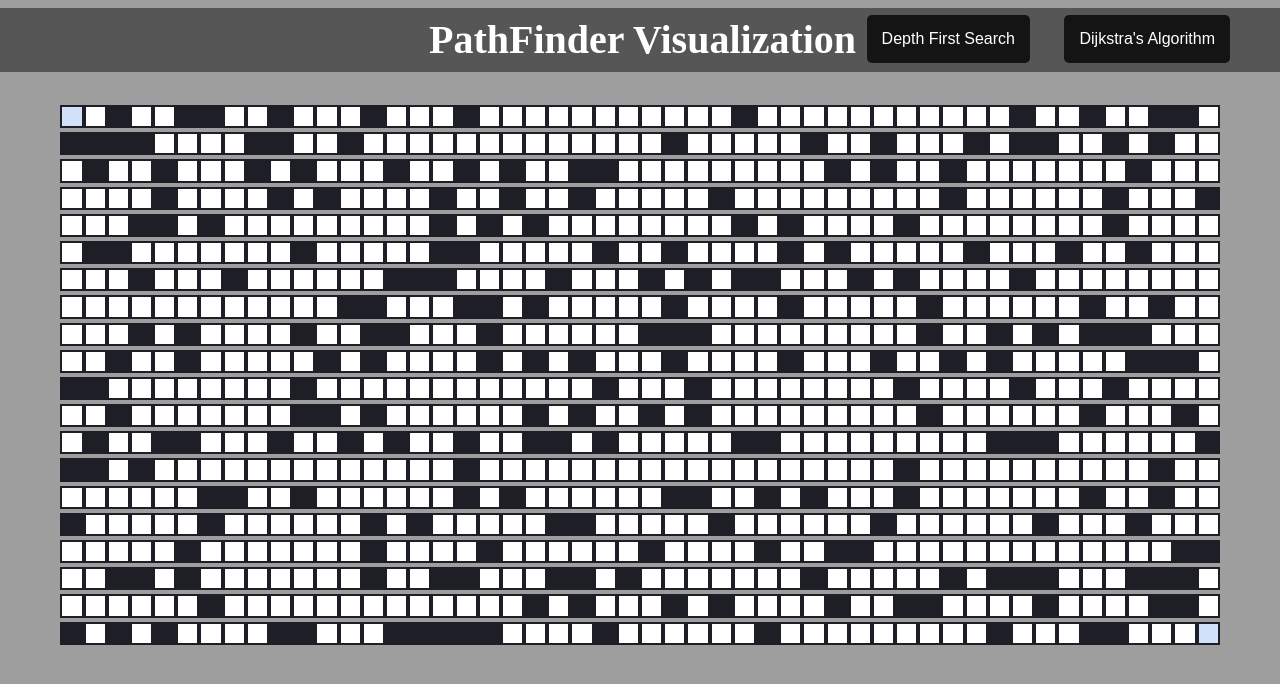
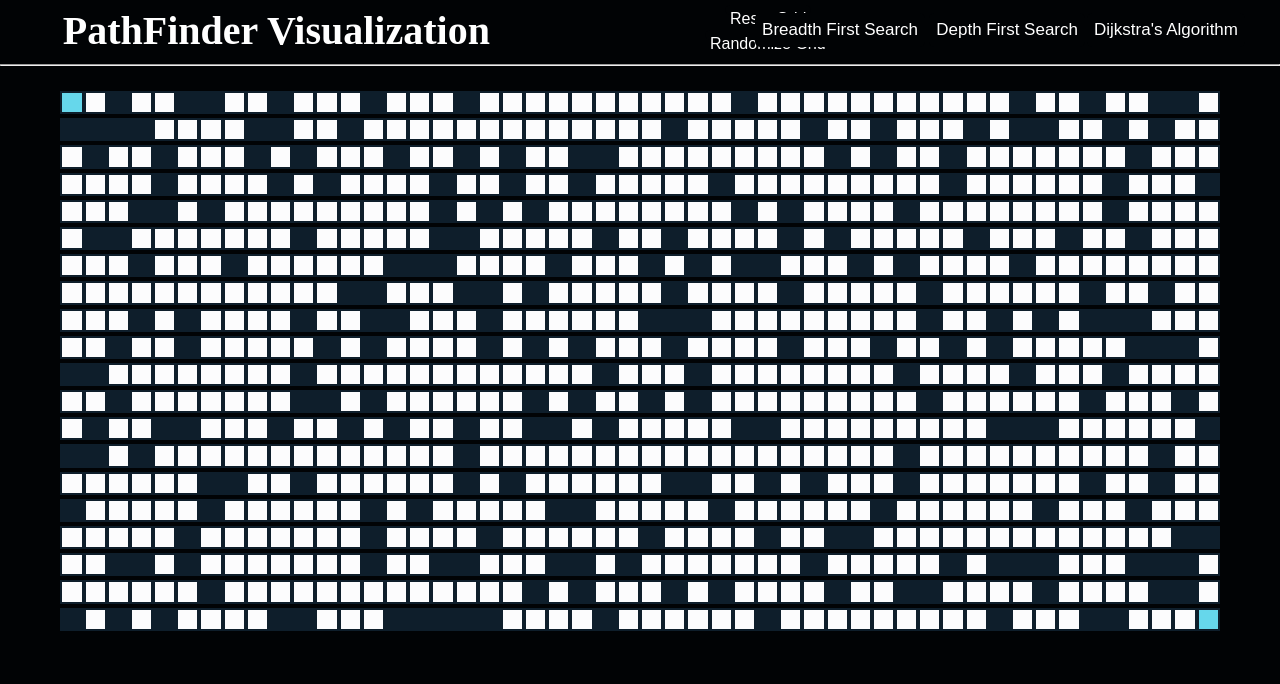
Before and after one commit to thaluji/Path-Finding-Algorithm-Visualizer, a React (Create React App) app: page / in a window 1280 px wide. Shown: the top 684 px of the page. Built offline with nearby package versions, Linux system fonts and the light colour scheme.

Commit message:
BFS Added, Reset Buttons added, UI improved

```diff
--- a/src/PathfindingVisualizer/Node/Node.css
+++ b/src/PathfindingVisualizer/Node/Node.css
@@ -1,27 +1,43 @@
+/*
+lightest blue: #66D7EB
+blue 2: #51ACC5
+blue 3: #3e849e
+blue 4: #2c5f78
+blue 5: #1c33d52
+dark blue: #0e1e2b
+black : #010305
+*/
+
 .node-simple {
       width: 1.5vw;
       height: 1.5vw;
-      background-color: #ffffff;
-      border: 2px solid #1e1f26;
+      border: 2px solid #0e1e2b;
+
+      /* width : 0.75vw; */
+      /* height : 0.75vw; */
+      /* border: 1px solid #0e1e2b; */
+
+      background-color: #fcfcfd;
       display: inline-block;
 }
 
+.node-visited {
+      background-color: #2c5f78;
+}
+
 .node-start {
-      background-color: #d0e1f9;
+      background-color: #66D7EB;
 }
 
 .node-end {
-      background-color: #d0e1f9;
+      background-color: #66D7EB;
 }
 
 .node-wall {
-      background-color: #1e1f26;
-}
-
-.node-visited {
-      background-color: #4d648d;
+      background-color: #0e1e2b;
 }
 
 .node-shortest-path {
+      /* background-color: #; */
       background-color: #FBA92C;
 }
--- a/src/PathfindingVisualizer/PathfindingVisualizer.css
+++ b/src/PathfindingVisualizer/PathfindingVisualizer.css
@@ -1,9 +1,11 @@
 /*
-#141414 -> black
-#9e9e9e -> grey
-#565656 -> dark grey
-#FBA92C -> yellow
-#ffffff -> white
+lightest blue: #66D7EB
+blue 2: #51ACC5
+blue 3: #3e849e
+blue 4: #2c5f78
+blue 5: #1c33d52
+dark blue: #0e1e2b
+black : #010305
 */
 
 * {
@@ -20,48 +22,63 @@
 header {
       height: 7vh;
       width: 100%;
-
-      /* position: absolute; */
-      margin: 0;
-
-      background-color: #565656;
-      color: #ffffff;
+      background-color: #010305;
       text-align: center;
       font-family: 'Times New Roman', Times, serif;
       font-size: 3vh;
       padding-top: 1vh;
 }
 
-body {
-      height: 90vh;
-      width: 100%;
-      padding-top: 1vh;
+h1 {
+      margin-left: 1vw;
 
-      /* position: absolute; */
-      background-color: #9e9e9e;
+      top: 7px;
+      left: 50px;
+      position: absolute;
+
+      display: block;
+      font-size: 5vh;
       color: #ffffff;
 }
 
-h1 {
-      margin-left: 0.4vw;
-      /* margin-right: auto; */
-      /* vertical-align: middle; */
+/* .resetbuttons {
       position: relative;
-      display: block;
-      font-size: 5vh;
+
+
+} */
+
+.button {
+      top: 13px;
+      vertical-align: middle;
+
+      margin-left: 5px;
+      margin-right: 5px;
+
+      padding: 7px;
+
+      background-color: #010305;
+      color: white;
+      border: none;
+      border-radius: 5px;
+
+      text-align: center;
+      text-decoration: none;
+      font-size: 17px;
+
+      display: inline-block;
+      position: absolute;
 }
 
-button {
-      /* margin-left: 1vw; */
-      /* margin-right: 1vw; */
-      top: 15px;
+.resetbutton {
+      top: 5px;
       vertical-align: middle;
 
-      /* padding-top: 1vh; */
-      padding: 15px;
-      /* right: 50px; */
+      padding: 5px;
 
-      background-color: #141414;
+      height: 10px;
+      /* height: 30px; */
+
+      background-color: #010305;
       color: white;
       border: none;
       border-radius: 5px;
@@ -73,3 +90,32 @@ button {
       display: inline-block;
       position: absolute;
 }
+
+.button:hover {
+      background-color: #FBA92C;
+      color: #010305;
+}
+
+.button:active {
+      background-color: #FBA92C;
+      color: #010305;
+}
+
+.resetbutton:hover {
+      /* background-color: #FBA92C; */
+      color: #FBA92C;
+}
+
+/*
+const btn = document.getElementsByName('button');
+
+btn.addEventListener('click', function onClick() {
+      btn.style.backgroundColor = '#FBA92C';
+      btn.style.color = '#010305';
+});
+*/
+
+body {
+      width: 100%;
+      background-color: #010305;
+}
--- a/src/PathfindingVisualizer/PathfindingVisualizer.jsx
+++ b/src/PathfindingVisualizer/PathfindingVisualizer.jsx
@@ -1,12 +1,16 @@
 import React, { useState, useEffect } from 'react';
+
 import Node from './Node/Node';
-import { dijkstra, pathGeneratorDijkstra } from '../algorithms/dijkstra';
-import { dfs, pathGeneratorDfs } from '../algorithms/dfs';
+
+import { visualizeDijkstra } from './animations/animateDijkstra'
+import { visualizeDepthFirstSearch } from './animations/animateDepthFirstSearch'
+import { visualizeBreadthFirstSearch } from './animations/animateBreadthFirstSearch'
+
 import './PathfindingVisualizer.css';
 
 
 const rowCount = 20, columnCount = 50;
-// const rowCount = 5, columnCount = 5;
+// const rowCount = 40, columnCount = 100;
 const startRow = 0, startColumn = 0;
 const endRow = rowCount - 1, endColumn = columnCount - 1;
 
@@ -45,64 +49,6 @@ const PathfindingVisualizer = () => {
             this.previous = [-1, -1];
       }
 
-      const animateDijkstra = (visitedNodesInOrder, nodesInShortestPathOrder) => {
-            for (let i = 0; i <= visitedNodesInOrder.length; i++) {
-                  if (i === visitedNodesInOrder.length) {
-                        setTimeout(() => {
-                              animateShortestPath(nodesInShortestPathOrder);
-                        }, 10 * i);
-                        return;
-                  }
-                  setTimeout(() => {
-                        const [ni, nj] = visitedNodesInOrder[i];
-                        document.getElementById(`${ni}-${nj}`).className = 'node-simple node-visited';
-                  }, 10 * i);
-            }
-      }
-
-      const animateShortestPath = (nodesInShortestPathOrder) => {
-            for (let i = 0; i < nodesInShortestPathOrder.length; i++) {
-                  setTimeout(() => {
-                        const [ni, nj] = nodesInShortestPathOrder[i];
-                        document.getElementById(`${ni}-${nj}`).className = 'node-simple node-shortest-path';
-                  }, 50 * i);
-            }
-      }
-
-      const visualizeDijkstra = () => {
-            const grid = Grid;
-            const visitedNodesInOrder = dijkstra(grid, startRow, startColumn, endRow, endColumn);
-            const nodesInShortestPathOrder = pathGeneratorDijkstra(grid, endRow, endColumn);
-
-            animateDijkstra(visitedNodesInOrder, nodesInShortestPathOrder);
-      }
-
-      const visualizeDepthFirstSearch = () => {
-            const grid = Grid;
-            const nodeVisitingOrder = dfs(grid, startRow, startColumn, endRow, endColumn);
-            animateDepthFirstSearch(grid, nodeVisitingOrder);
-      }
-
-      const animateDepthFirstSearch = (grid, nodeVisitingOrder) => {
-            for (let i = 0; i < nodeVisitingOrder.length; i++) {
-                  setTimeout(() => {
-                        const [x, y] = nodeVisitingOrder[i];
-                        document.getElementById(`${x}-${y}`).className = 'node-simple node-visited';
-                  }, 10 * i);
-            }
-
-            setTimeout(() => {
-                  var nodesInPath = pathGeneratorDfs(grid, endRow, endColumn);
-
-                  for (let i = 0; i < nodesInPath.length; i++) {
-                        setTimeout(() => {
-                              const [ni, nj] = nodesInPath[i];
-                              document.getElementById(`${ni}-${nj}`).className = 'node-simple node-shortest-path';
-                        }, 50 * i);
-                  }
-            }, 10 * nodeVisitingOrder.length);
-      }
-
       const gridWithNode = (
             <div>
                   {Grid.map((row, rowIndex) => {
@@ -120,13 +66,81 @@ const PathfindingVisualizer = () => {
             </div>
       );
 
+      const gridReset = (random) => {
+            for (let i = 0; i < rowCount; i++) {
+                  for (let j = 0; j < columnCount; j++) {
+                        Grid[i][j].isVisited = false;
+                        Grid[i][j].previous = [-1, -1];
+
+                        if (Grid[i][j].isStart) {
+                              document.getElementById(`${i}-${j}`).className = 'node-simple node-start';
+                        }
+                        else if (Grid[i][j].isEnd) {
+                              document.getElementById(`${i}-${j}`).className = 'node-simple node-end';
+                        }
+                        else if (Grid[i][j].isWall) {
+                              if (random) {
+                                    let isStart = (i == startRow) && (j == startColumn);
+                                    let isEnd = (i == endRow) && (j == endColumn);
+
+                                    let isWall = ((Math.floor(Math.random() * 4)) === 0 && !(isStart || isEnd));
+
+                                    Grid[i][j].isWall = isWall;
+                                    if (isWall) document.getElementById(`${i}-${j}`).className = 'node-simple node-wall';
+                                    else document.getElementById(`${i}-${j}`).className = 'node-simple';
+                              }
+                              else {
+                                    document.getElementById(`${i}-${j}`).className = 'node-simple node-wall';
+                              }
+                        }
+                        else {
+                              if (random) {
+                                    let isStart = (i == startRow) && (j == startColumn);
+                                    let isEnd = (i == endRow) && (j == endColumn);
+
+                                    let isWall = ((Math.floor(Math.random() * 4)) === 0 && !(isStart || isEnd));
+
+                                    Grid[i][j].isWall = isWall;
+                                    if (isWall) document.getElementById(`${i}-${j}`).className = 'node-simple node-wall';
+                                    else document.getElementById(`${i}-${j}`).className = 'node-simple';
+                              }
+                              else {
+                                    document.getElementById(`${i}-${j}`).className = 'node-simple';
+                              }
+                        }
+                  }
+            }
+      }
+
       return (
             <>
                   <header>
                         <h1>PathFinder Visualization</h1>
-                        <button style={{ right: '50px' }} onClick={() => visualizeDijkstra()}>Dijkstra's Algorithm</button>
-                        <button style={{ right: '250px' }} onClick={() => visualizeDepthFirstSearch()}>Depth First Search</button>
+                        <div className='resetButtons'>
+                              <button className="resetbutton" id='rst' style={{ left: '725px' }}
+                                    onClick={() => gridReset(false)}>
+                                    Reset Grid
+                              </button>
+                              <button className="resetbutton" id='rst' style={{ left: '705px', top: '30px' }}
+                                    onClick={() => gridReset(true)}>
+                                    Randomize Grid
+                              </button>
+                        </div>
+
+                        <button className="button" id='dij' style={{ right: '30px' }}
+                              onClick={() => visualizeDijkstra(Grid, startRow, startColumn, endRow, endColumn)}>
+                              Dijkstra's Algorithm
+                        </button>
+                        <button className="button" id='dfs' style={{ right: '190px' }}
+                              onClick={() => visualizeDepthFirstSearch(Grid, startRow, startColumn, endRow, endColumn)}>
+                              Depth First Search
+                        </button>
+                        <button className="button" id='bfs' style={{ right: '350px' }}
+                              onClick={() => visualizeBreadthFirstSearch(Grid, startRow, startColumn, endRow, endColumn)}>
+                              Breadth First Search
+                        </button>
                   </header>
+                  <hr style={{ color: "yellow" }}></hr>
                   <body>
                         <div className='matrix'>
                               {gridWithNode}
--- /dev/null
+++ b/src/PathfindingVisualizer/animations/animateBreadthFirstSearch.jsx
@@ -0,0 +1,28 @@
+import { bfs, pathGeneratorBfs } from '../../algorithms/bfs';
+
+export const visualizeBreadthFirstSearch = (Grid, startRow, startColumn, endRow, endColumn) => {
+      const grid = Grid;
+      const nodeVisitingOrder = bfs(grid, startRow, startColumn, endRow, endColumn);
+      const nodesInPath = pathGeneratorBfs(grid, endRow, endColumn);
+      animateBreadthFirstSearch(grid, nodeVisitingOrder, nodesInPath);
+}
+
+const animateBreadthFirstSearch = (grid, nodeVisitingOrder, nodesInPath) => {
+      for (let i = 0; i < nodeVisitingOrder.length; i++) {
+            setTimeout(() => {
+                  const [x, y] = nodeVisitingOrder[i];
+                  document.getElementById(`${x}-${y}`).className = 'node-simple node-visited';
+            }, 5 * i);
+      }
+
+      setTimeout(() => {
+            // var nodesInPath = pathGeneratorBfs(grid, endRow, endColumn);
+
+            for (let i = 0; i < nodesInPath.length; i++) {
+                  setTimeout(() => {
+                        const [ni, nj] = nodesInPath[i];
+                        document.getElementById(`${ni}-${nj}`).className = 'node-simple node-shortest-path';
+                  }, 100 * i);
+            }
+      }, 5 * nodeVisitingOrder.length);
+}
--- /dev/null
+++ b/src/PathfindingVisualizer/animations/animateDepthFirstSearch.jsx
@@ -0,0 +1,27 @@
+import { dfs, pathGeneratorDfs } from '../../algorithms/dfs';
+
+export const visualizeDepthFirstSearch = (Grid, startRow, startColumn, endRow, endColumn) => {
+      const grid = Grid;
+      const nodeVisitingOrder = dfs(grid, startRow, startColumn, endRow, endColumn);
+      const nodesInPath = pathGeneratorDfs(grid, endRow, endColumn);
+      animateDepthFirstSearch(grid, nodeVisitingOrder, nodesInPath);
+}
+
+const animateDepthFirstSearch = (grid, nodeVisitingOrder, nodesInPath) => {
+      for (let i = 0; i < nodeVisitingOrder.length; i++) {
+            setTimeout(() => {
+                  const [x, y] = nodeVisitingOrder[i];
+                  document.getElementById(`${x}-${y}`).className = 'node-simple node-visited';
+            }, 5 * i);
+      }
+
+      setTimeout(() => {
+
+            for (let i = 0; i < nodesInPath.length; i++) {
+                  setTimeout(() => {
+                        const [ni, nj] = nodesInPath[i];
+                        document.getElementById(`${ni}-${nj}`).className = 'node-simple node-shortest-path';
+                  }, 100 * i);
+            }
+      }, 10 * nodeVisitingOrder.length);
+}
--- /dev/null
+++ b/src/PathfindingVisualizer/animations/animateDijkstra.jsx
@@ -0,0 +1,28 @@
+import { dijkstra, pathGeneratorDijkstra } from '../../algorithms/dijkstra';
+
+export const visualizeDijkstra = (Grid, startRow, startColumn, endRow, endColumn) => {
+      const grid = Grid;
+      const nodeVisitingOrder = dijkstra(grid, startRow, startColumn, endRow, endColumn);
+      const nodesInPath = pathGeneratorDijkstra(grid, endRow, endColumn);
+
+      animateDijkstra(nodeVisitingOrder, nodesInPath);
+}
+
+const animateDijkstra = (nodeVisitingOrder, nodesInPath) => {
+      for (let i = 0; i <= nodeVisitingOrder.length; i++) {
+            setTimeout(() => {
+                  const [ni, nj] = nodeVisitingOrder[i];
+                  document.getElementById(`${ni}-${nj}`).className = 'node-simple node-visited';
+            }, 5 * i);
+      }
+
+
+      setTimeout(() => {
+            for (let i = 0; i < nodesInPath.length; i++) {
+                  setTimeout(() => {
+                        const [ni, nj] = nodesInPath[i];
+                        document.getElementById(`${ni}-${nj}`).className = 'node-simple node-shortest-path';
+                  }, 100 * i);
+            }
+      }, 50 * nodesInPath.length);
+}
--- /dev/null
+++ b/src/algorithms/bfs.js
@@ -0,0 +1,65 @@
+var found = false;
+export function bfs(grid, si, sj, ei, ej) {
+      var visitedArray = new Array(grid.length).fill('').map(() => new Array(grid[0].length).fill(false));
+
+      var listOfNodes = [];
+      listOfNodes.push([si, sj]);
+
+      visitedArray[si][sj] = true;
+      var nodesInVisitedOrder = [];
+      nodesInVisitedOrder.push([si, sj]);
+
+      while (listOfNodes.length > 0) {
+            let [ni, nj] = listOfNodes.shift();
+            console.log(ni, nj);
+            console.log(listOfNodes);
+
+            if (ni > 0 && !visitedArray[ni - 1][nj] && !grid[ni - 1][nj].isWall) {
+                  visitedArray[ni - 1][nj] = true;
+                  nodesInVisitedOrder.push([ni - 1, nj]);
+                  grid[ni - 1][nj].previous = [ni, nj];
+                  listOfNodes.push([ni - 1, nj]);
+                  console.log(`pushed down for ${ni},${nj}`)
+            }
+            if (nj > 0 && !visitedArray[ni][nj - 1] && !grid[ni][nj - 1].isWall) {
+                  visitedArray[ni][nj - 1] = true;
+                  nodesInVisitedOrder.push([ni, nj - 1]);
+                  grid[ni][nj - 1].previous = [ni, nj];
+                  listOfNodes.push([ni, nj - 1]);
+                  console.log(`pushed left for ${ni},${nj}`)
+            }
+            if (ni < grid.length - 1 && !visitedArray[ni + 1][nj] && !grid[ni + 1][nj].isWall) {
+                  visitedArray[ni + 1][nj] = true;
+                  nodesInVisitedOrder.push([ni + 1, nj]);
+                  grid[ni + 1][nj].previous = [ni, nj];
+                  listOfNodes.push([ni + 1, nj]);
+                  console.log(`pushed up for ${ni},${nj}`)
+            }
+            if (nj < grid[0].length - 1 && !visitedArray[ni][nj + 1] && !grid[ni][nj + 1].isWall) {
+                  visitedArray[ni][nj + 1] = true;
+                  nodesInVisitedOrder.push([ni, nj + 1]);
+                  grid[ni][nj + 1].previous = [ni, nj];
+                  listOfNodes.push([ni, nj + 1]);
+                  console.log(`pushed right for ${ni},${nj}`)
+            }
+      }
+
+      found = visitedArray[ei][ej];
+      console.log('bfs finished');
+      console.log(nodesInVisitedOrder);
+      return nodesInVisitedOrder;
+}
+
+export function pathGeneratorBfs(grid, ei, ej) {
+      if (!found) return [];
+      var path = [];
+      let ni = ei, nj = ej;
+      while (ni !== -1 && nj !== -1) {
+            path.push([ni, nj]);
+            console.log([ni, nj]);
+            console.log(grid[ni][nj].previous);
+            [ni, nj] = grid[ni][nj].previous;
+      }
+
+      return path;
+}
```
